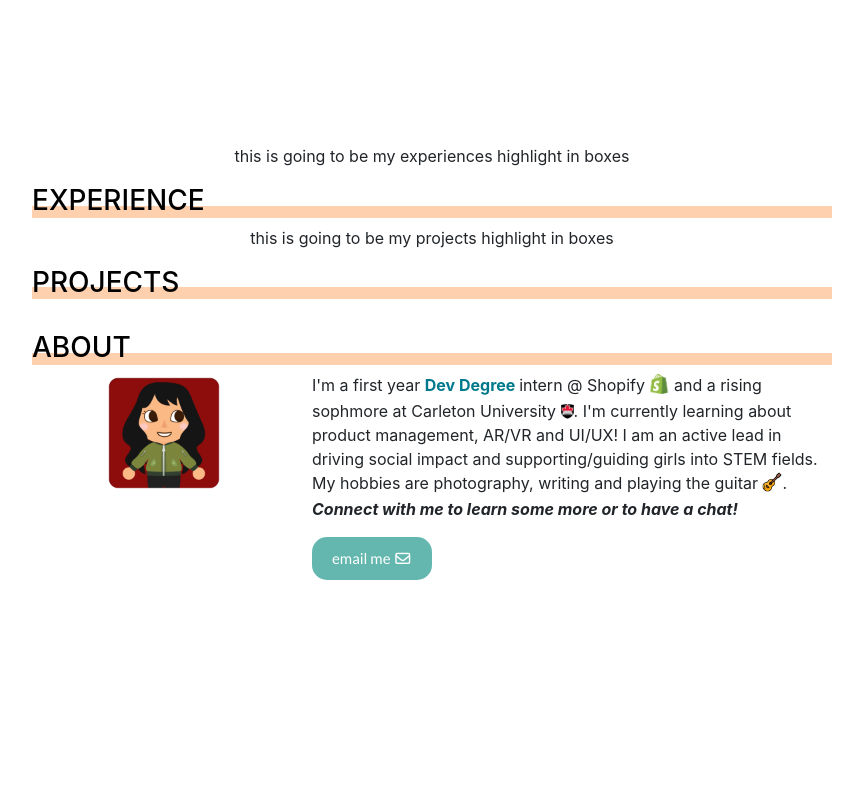
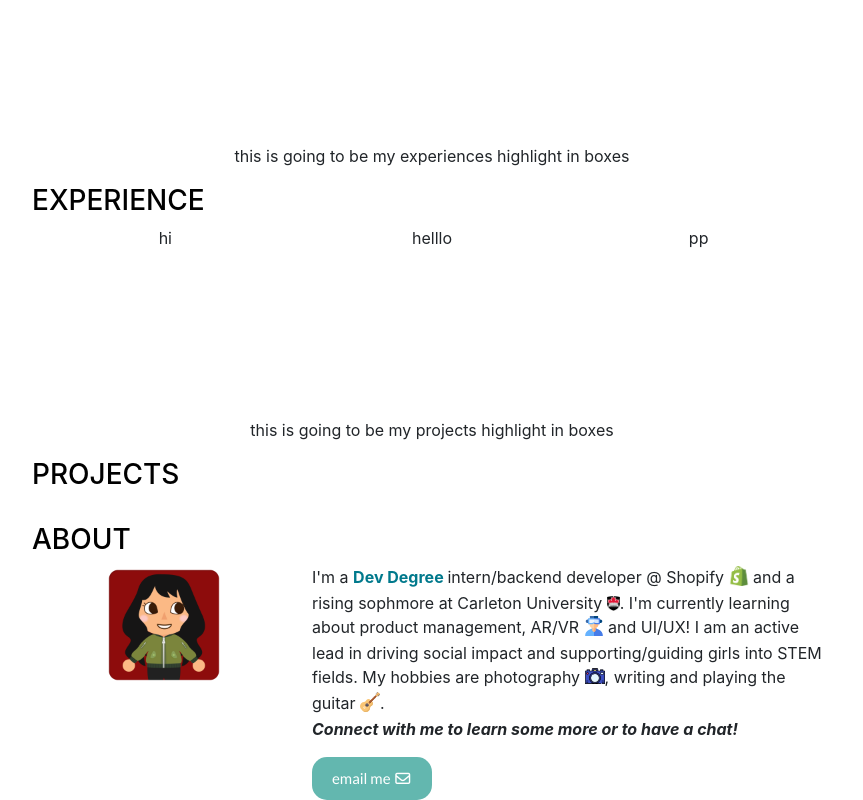
Before and after one commit to sanaasy/first-website, a website: page index.html in a window 1280 px wide. Shown: the part 553-1353 px from the top of the page, without its empty margins (208-1071 px from the left). Before the commit the page ends 1133 px from the top, so only its background shows below. Drawn offline with nearby package versions, Linux system fonts and the light colour scheme.

Commit message:
added a bunch of photos for the about section + started experience

```diff
--- a/css/custom.css
+++ b/css/custom.css
@@ -73,8 +73,8 @@ section {
 .page-links a {
   color: #63b7af;
   text-decoration: none;
-  font-size:0.9rem;
-  background: linear-gradient(180deg, rgba(255,255,255,0) 65%, #FFD0AE 65%);
+  font-size:1.1rem;
+  /* background: linear-gradient(180deg, rgba(255,255,255,0) 65%, #FFD0AE 65%); */
 }
 
 .page-links a:hover {
@@ -118,9 +118,8 @@ section {
 
 .section-title {
   color: #000000;
-  background: linear-gradient(180deg, rgba(255,255,255,0) 65%, #FFD0AE 65%);
+  /* background: linear-gradient(180deg, rgba(255,255,255,0) 65%, #FFD0AE 65%); */
 }
-
 
 /* about section */
 .about-container {
--- a/index.html
+++ b/index.html
@@ -32,12 +32,27 @@
 
         <p class="text-center">this is going to be my experiences highlight in boxes</p>
         <section>
-            <h3 id="about" class="section-title">EXPERIENCE</h3>
+            <h3 id="experiences" class="section-title">EXPERIENCE</h3>
+            <div class="container">
+                <div class="text-center row">
+                    <div class="col-sm-4">
+                        hi
+                    </div>
+                    <div class="col-sm-4">
+                        helllo
+                    </div>
+                    <div class="col-sm-4">
+                        pp
+                    </div>
+                </div>
+            </div>
         </section>
+
+        <br /><br /><br /><br /><br /><br /><br />
 
         <p class="text-center">this is going to be my projects highlight in boxes</p>
         <section>
-            <h3 id="about" class="section-title">PROJECTS</h3>
+            <h3 id="projects" class="section-title">PROJECTS</h3>
         </section>
 
         <br />
@@ -47,20 +62,19 @@
             <section class="about-pic-container">
                 <img src="images/about/animalcrossing.png" class="me-pic" />
             </section>
-            <section class=" justify-left about-container">
+            <section class="justify-left about-container">
                 <p>
-                    I'm a first year
-                    <a href="https://devdegree.ca/" target="_blank" class="about-link">
-                        Dev Degree
-                    </a>
-                    intern @ Shopify
-                    <img src="images/about/shopify.png" class="about-icons" />
-                    and a rising sophmore at Carleton University
-                    <img src="images/about/carleton.png" class="about-icons2" />.
-                    I'm currently learning about product management, AR/VR and UI/UX!
+                    I'm a
+                    <a href="https://devdegree.ca/" target="_blank" class="about-link"> Dev Degree </a>
+                    intern/backend developer @ Shopify <img src="images/about/shopify.png" class="about-icons" />
+                    and a rising sophmore at Carleton University <img src="images/about/carleton.png"
+                        class="about-icons2" />.
+                    I'm currently learning about product management, AR/VR <img src="images/about/robot.svg"
+                        class="about-icons" /> and UI/UX!
                     I am an active lead in driving social impact and supporting/guiding girls into STEM fields.
-                    My hobbies are photography, writing and playing the guitar
-                    <img src="images/about/guitar.png" class="about-icons" />.<br />
+                    My hobbies are photography <img src="images/about/photography.svg" class="about-icons" />,
+                    writing and playing the guitar
+                    <img src="images/about/guitar.svg" class="about-icons" />.<br />
                     <strong><em>Connect with me to learn some more or to have a chat!</em></strong>
                 </p>
                 <a href="mailto:sanaasyed.t@gmail.com" target="_blank">
--- a/js/custom.js
+++ b/js/custom.js
@@ -1,7 +1,7 @@
 const typed = new Typed('.typed', {
     stringsElement: '.typed-strings ',
-    typeSpeed: 30,
+    typeSpeed: 40,
     loop: !0,
-    backSpeed: 20,
+    backSpeed: 25,
     backDelay: 1000,
 });
```
Also changed, not shown: images/Artboard 1.png (added), images/Coding_SVG.svg (added), images/Virtual_reality_SVG.svg (added), images/about/guitar.svg (added), images/about/photography.svg (added), images/about/robot.svg (added), images/ai.png (deleted), images/vr.png (deleted).
